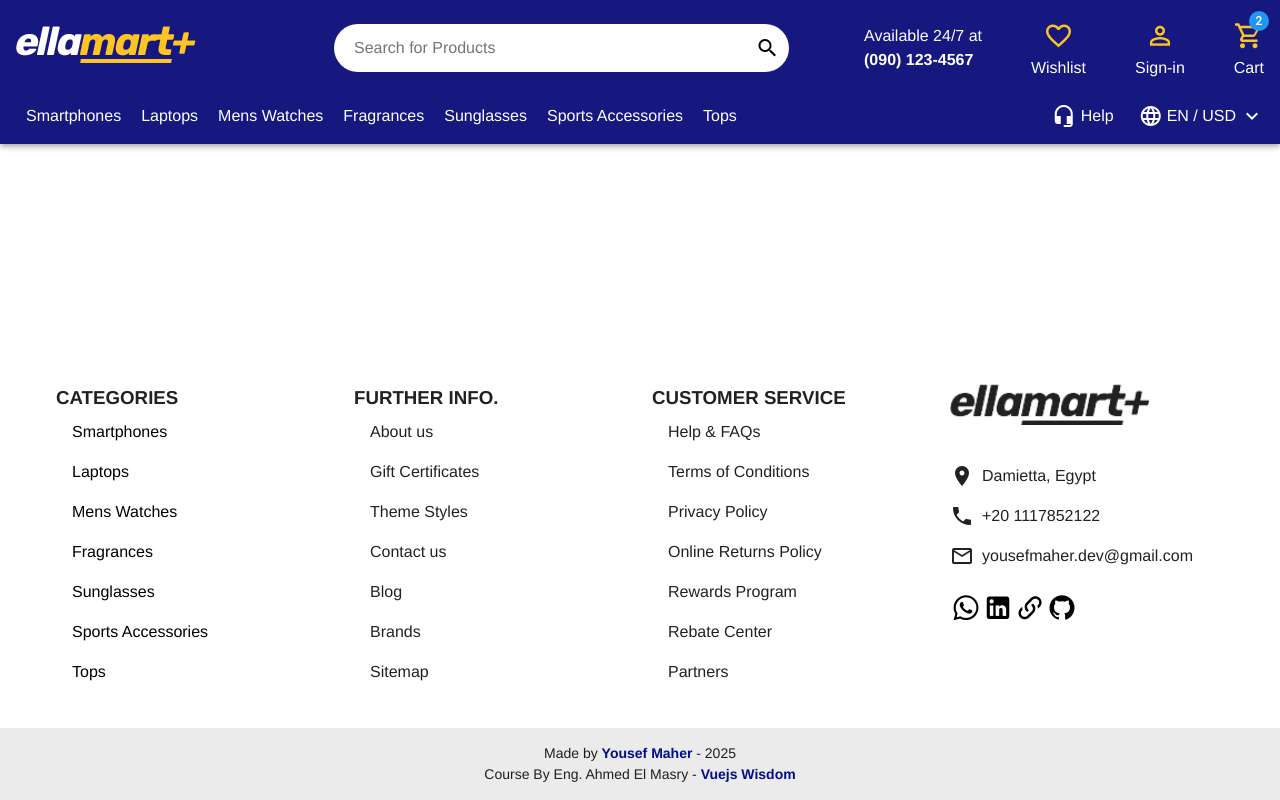
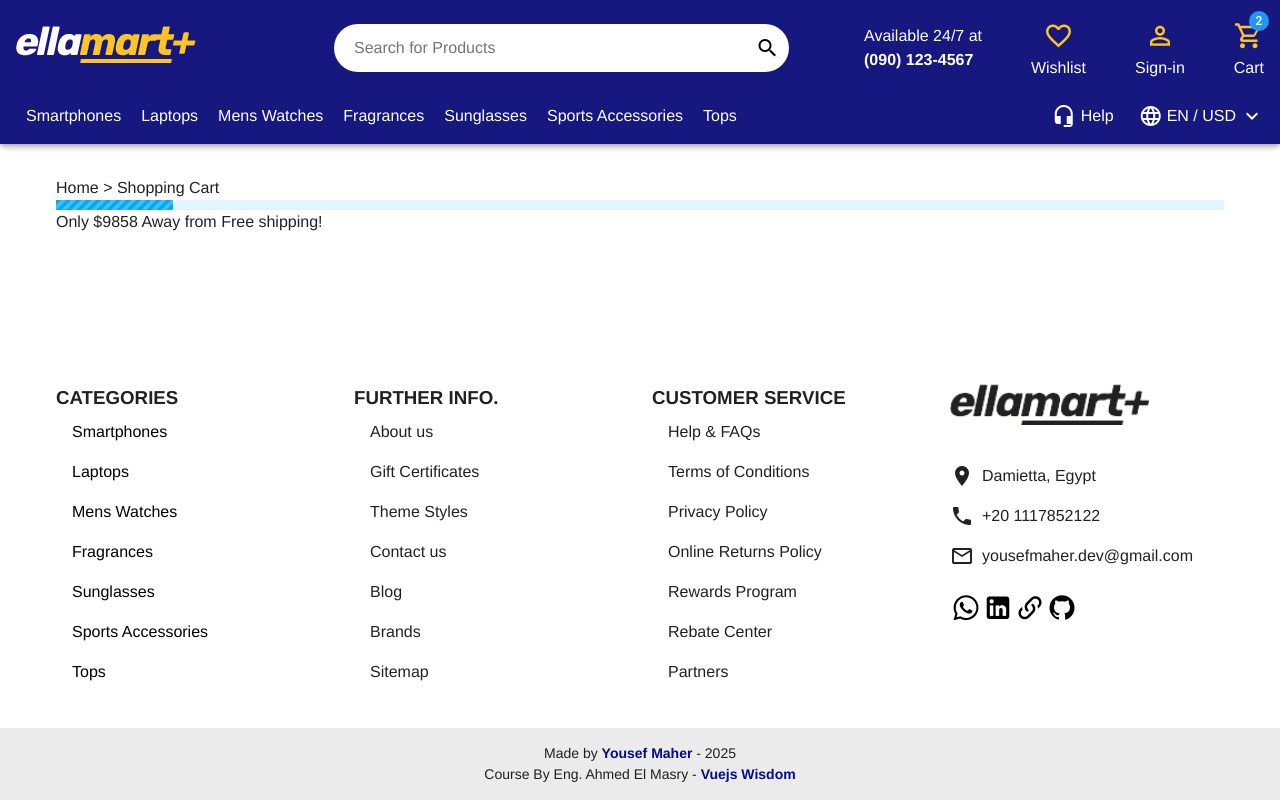
Before and after one commit to Youssef-Maher/Ellamart, a Vue app: page /cart-page in a window 1280 px wide. Built offline with nearby package versions, Linux system fonts and the light colour scheme.

Commit message:
update cart page

```diff
--- a/src/components/global/CartDrawer.vue
+++ b/src/components/global/CartDrawer.vue
@@ -64,8 +64,8 @@
         </div>
       </div>
       <v-card-action>
-        <v-btn>Checkout</v-btn>
-        <v-btn>View Cart</v-btn>
+        <v-btn to="/checkout-page">Checkout</v-btn>
+        <v-btn to="/cart-page">View Cart</v-btn>
       </v-card-action>
     </v-navigation-drawer>
   </div>
@@ -94,6 +94,7 @@ export default {
     });
     this.getCartItems();
   },
+  components: {},
 };
 </script>
 <style lang="scss">
--- a/src/router/index.js
+++ b/src/router/index.js
@@ -17,6 +17,16 @@ const routes = [
     name: "product_details",
     component: () => import("@/views/ProductDetails.vue"),
   },
+  {
+    path: "/cart-page",
+    name: "cart_page",
+    component: () => import("@/views/CartPage.vue"),
+  },
+  {
+    path: "/checkout-page",
+    name: "checkout_page",
+    component: () => import("@/views/CheckoutPage.vue"),
+  },
 ];
 
 const router = createRouter({
--- /dev/null
+++ b/src/views/CartPage.vue
@@ -0,0 +1,58 @@
+<template>
+  <div class="cart-page pa-5">
+    <v-container>
+      <v-row>
+        <v-col>
+          <p>Home > Shopping Cart</p>
+          <v-progress-linear
+            color="light-blue"
+            height="10"
+            model-value="10"
+            striped
+          ></v-progress-linear>
+          <p>Only $9858 Away from Free shipping!</p>
+          <v-row>
+            <v-col cols="9">
+              <v-table v-for="product in cartItems" :key="product.id">
+                <thead>
+                  <tr>
+                    <th class="text-left">PRODUCT</th>
+                    <th class="text-left">PRICE</th>
+                    <th class="text-left">QUANTITY</th>
+                    <th class="text-left">TOTAL</th>
+                  </tr>
+                </thead>
+                <tbody>
+                  <tr>
+                    <td>
+                      <img :src="product.thumbnail" width="130" />
+                      <h3>{{ product.title }}</h3>
+                      <p>{{ product.description }}</p>
+                    </td>
+                    <td>${{ product.price }}</td>
+                    <td>{{ product.quantity }}</td>
+                    <td>${{ product.price * product.quantity }}</td>
+                  </tr>
+                </tbody>
+              </v-table>
+            </v-col>
+            <v-col cols="3"></v-col>
+          </v-row>
+        </v-col>
+      </v-row>
+    </v-container>
+  </div>
+</template>
+
+<script>
+import { mapState } from "pinia";
+import { cartStore } from "@/stores/cart";
+
+export default {
+  name: "CartPage",
+
+  computed: {
+    ...mapState(cartStore, ["cartItems"]),
+  },
+};
+</script>
--- /dev/null
+++ b/src/views/CheckoutPage.vue
@@ -0,0 +1,5 @@
+<template>
+  <div class="checkout-page">
+    <h1>Checkout Page</h1>
+  </div>
+</template>
```
